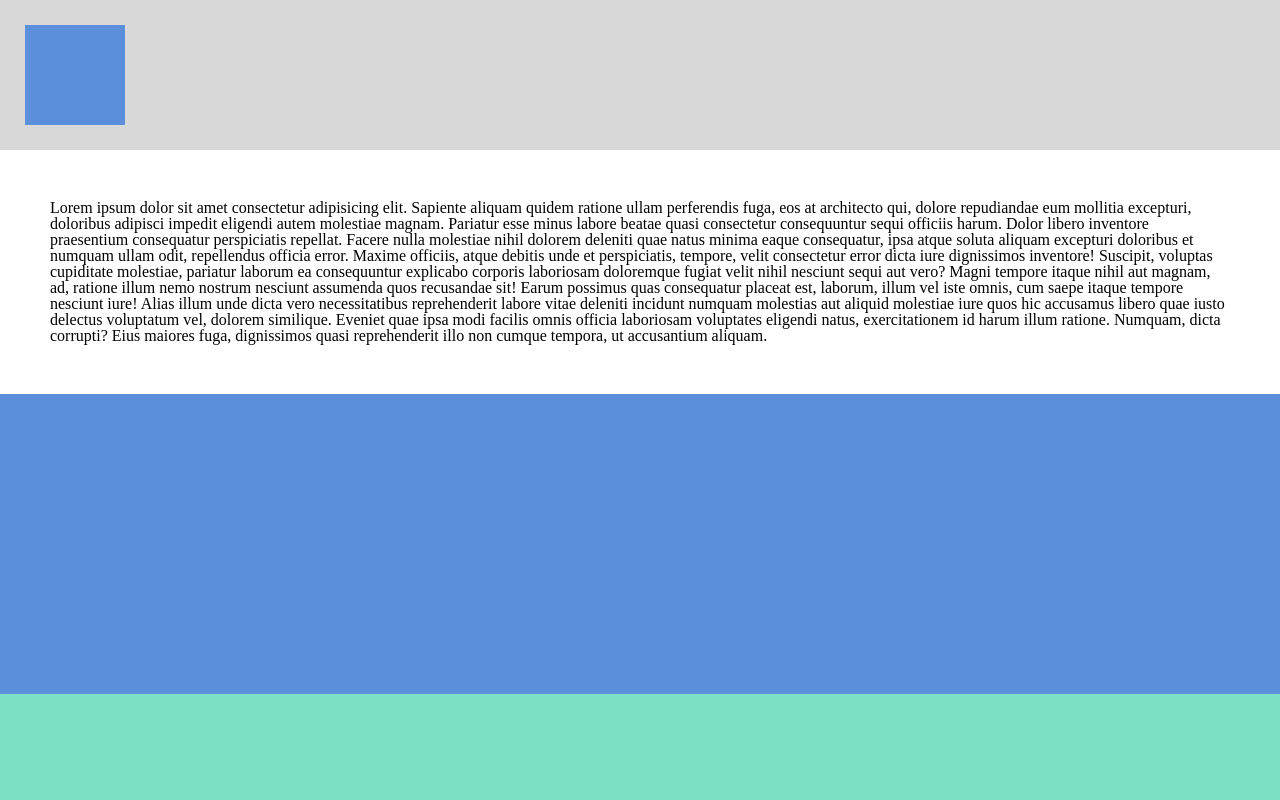
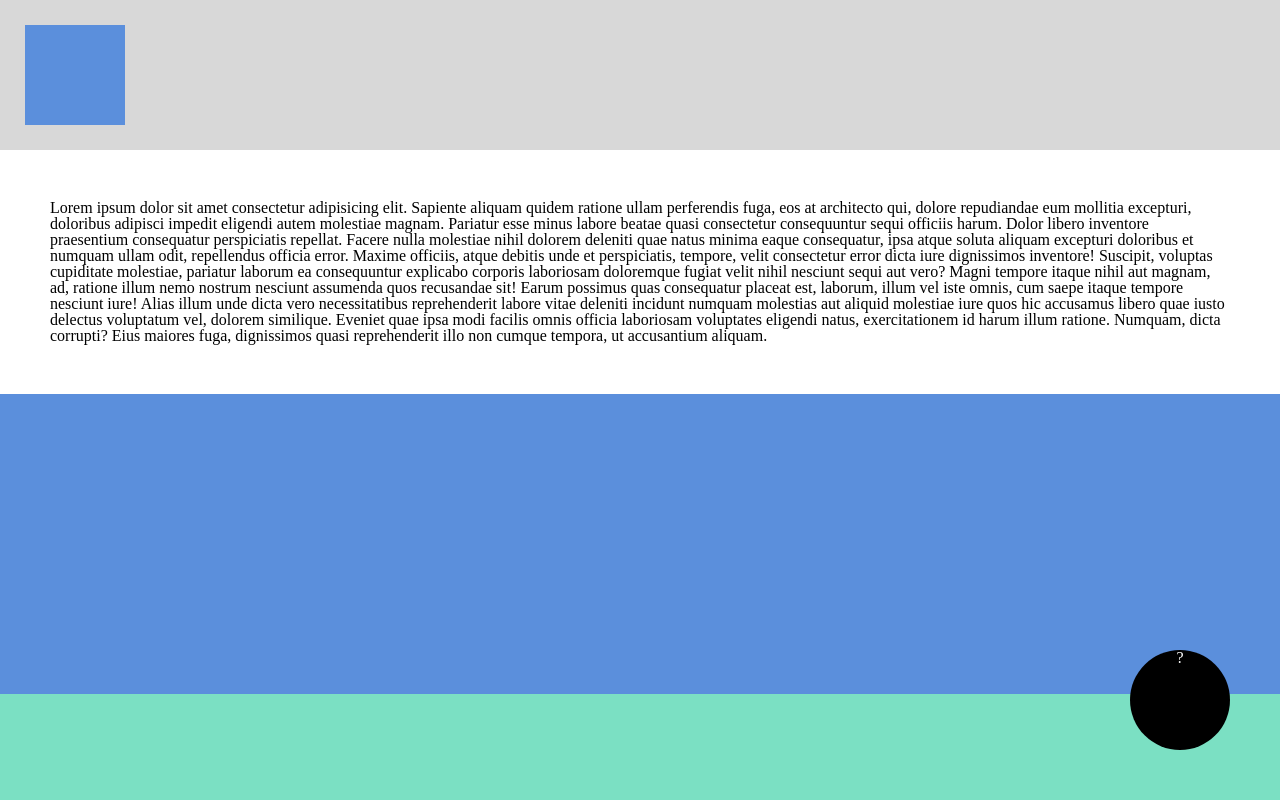
Before and after one commit to NathanSteinway/html-css-lab-2, a plain HTML site: page drill-3/index.html in a window 1280 px wide. Shown: the top 800 px of the page. Drawn offline with Linux system fonts and the light colour scheme.

Commit message:
completes lab

```diff
--- a/drill-3/index.css
+++ b/drill-3/index.css
@@ -1,4 +1,11 @@
-/* ez clap */
+/* Lukas structured his HTML like this */
+/*  header
+    main
+    footer
+        div*4
+    footer
+    ?
+*/
 
 .greyBar{
     display:flex;
@@ -39,3 +46,16 @@
     height: 300px;
     background-color: #F5E752;
 }
+
+.help{
+    position: fixed;
+    bottom: 50px;
+    right: 50px;
+    height: 100px;
+    width: 100px;
+    border-radius: 50%;
+    display: flex;
+    justify-content: center;
+    background-color: black;
+    color:white;
+}
--- a/drill-3/index.html
+++ b/drill-3/index.html
@@ -23,5 +23,6 @@
     <section class="mint"></section>
     <section class="puke"></section>
     <section class="yellow"></section>
+    <section class="help">?</section>
 </body>
 </html>
```
